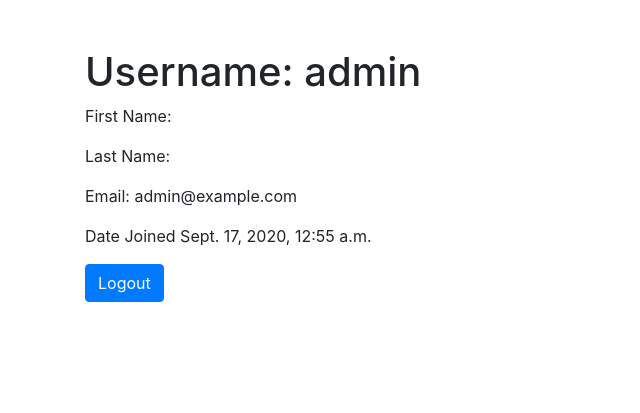
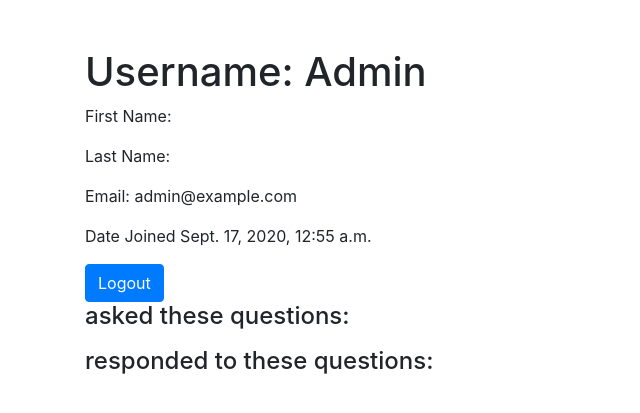
Before and after one commit to jmcuevas/quickstartguides-dev, a Django app: page /users/profile/1 in a window 1280 px wide. Shown: the part 56-469 px from the top of the page, without its empty margins (0-640 px from the left). Run offline with Django 3.2, Linux system fonts and the light colour scheme; data comes from the database, SQL or seed files in the repository; both versions use the stored data as it was after the commit; some libraries are stand-ins or nearby versions.

Commit message:
profile.html add asked question list profile.html add answered question list

```diff
--- a/users/templates/users/profile.html
+++ b/users/templates/users/profile.html
@@ -2,7 +2,7 @@
 
 {% block body %}
 
-    <h1>Username: {{profile_user.username}}</h1>
+    <h1>Username: {{profile_user.username | title}}</h1>
     <p>First Name: {{profile_user.first_name}}</p>
     <p>Last Name: {{profile_user.last_name}}</p>
     <p>Email: {{profile_user.email}}</p>
@@ -10,4 +10,22 @@
 
     <a href="{% url 'logout' %}" class="btn btn-primary">Logout</a>
 
+
+    <!-- User's Questions -->
+    <h4>{{user.username | title}} asked these questions:</h4>
+    <ul>
+        {% for question in questions %}
+        <ul><a href="{% url 'question_show' question.pk %}">{{ question.title }}</a></ul>
+        {% endfor %}
+    </ul>
+
+
+    <!-- User's Answers -->
+    <h4>{{user.username | title}} responded to these questions:</h4>
+    <ul>
+        {% for answered_question in answered_questions %}
+        <ul><a href="{% url 'question_show' answered_question.pk %}">{{ answered_question.title }}</a></ul>
+        {% endfor %}
+    </ul>
+
 {% endblock %}
--- a/users/views.py
+++ b/users/views.py
@@ -5,6 +5,7 @@ from django.http import HttpResponseRedirect
 from django.urls import reverse
 
 from .models import User
+from questions.models import Question, Answer
 
 
 def index(request):
@@ -64,4 +65,17 @@ def logout_view(request):
 
 def profile(request, user_id):
     profile_user = User.objects.get(pk=user_id)
-    return render(request, "users/profile.html", {"profile_user": profile_user})
+    questions = Question.objects.filter(created_by=profile_user)
+    answers = Answer.objects.filter(created_by=profile_user)
+    answered_questions = []
+
+    for answer in answers:
+        answered_questions.append(answer.question)
+
+    print(f"---Answers: {answers}")
+    print(f"---Answered questions: {answered_questions}")
+
+    return render(request, "users/profile.html", {
+        "profile_user": profile_user,
+        "questions": questions,
+        "answered_questions": answered_questions})
```
Also changed, not shown: db.sqlite3.
